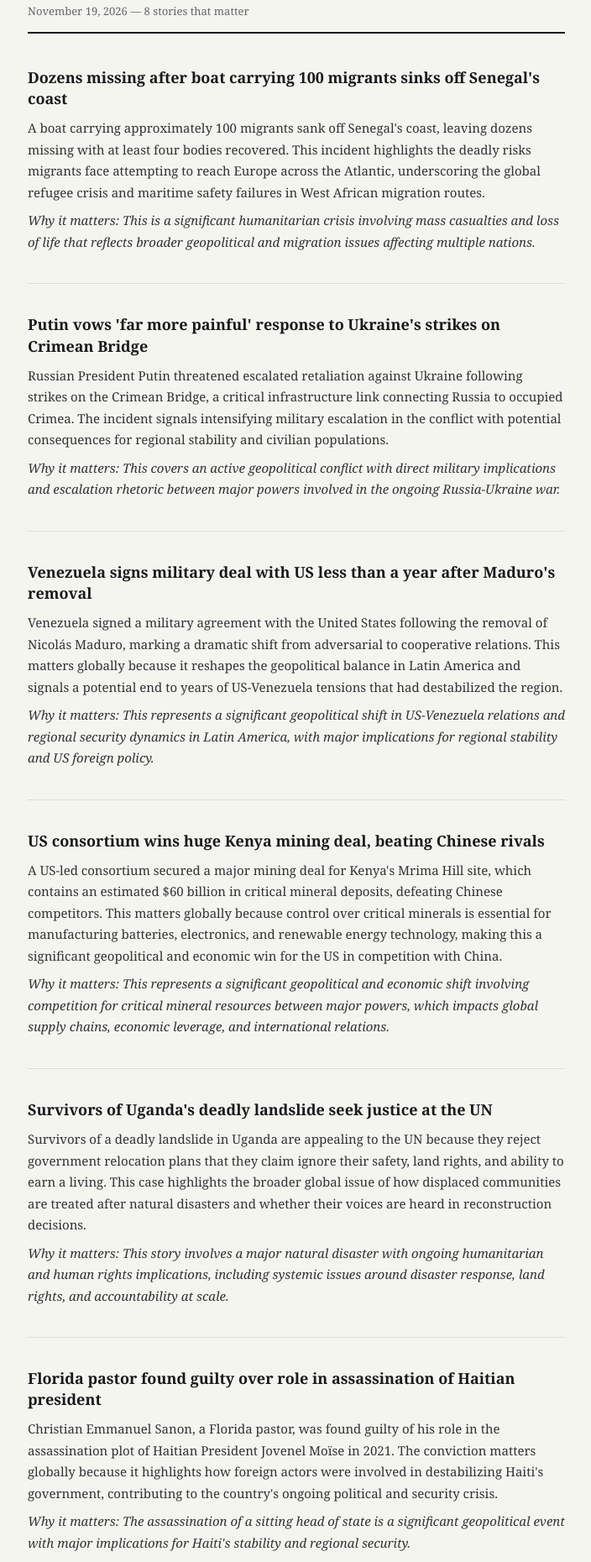
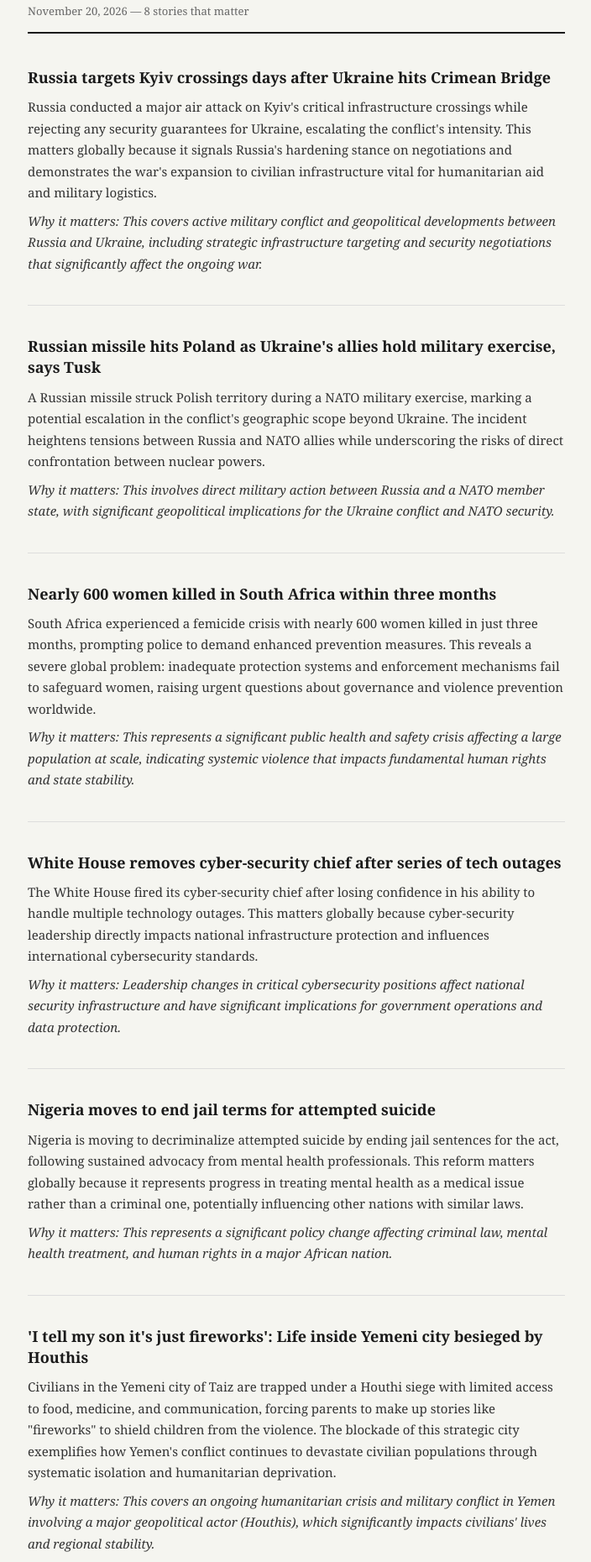
Before and after one commit to bm1815/essential-news, a plain HTML site: page index.html in a window 1280 px wide. Shown: the part 80-1940 px from the top of the page at 84% size, without its empty margins (287-991 px from the left). Drawn offline with Linux system fonts and the light colour scheme.

Commit message:
Update news 2026-11-20

```diff
--- a/index.html
+++ b/index.html
@@ -86,56 +86,56 @@
 
     <header>
         <h1>Essential News</h1>
-        <p>November 19, 2026 — 8 stories that matter</p>
+        <p>November 20, 2026 — 8 stories that matter</p>
     </header>
 
 
     <div class="story">
-        <h2><a href="https://www.bbc.co.uk/news/articles/c58j484089ewo?at_medium=RSS&at_campaign=rss" target="_blank">Dozens missing after boat carrying 100 migrants sinks off Senegal's coast</a></h2>
-        <p>A boat carrying approximately 100 migrants sank off Senegal's coast, leaving dozens missing with at least four bodies recovered. This incident highlights the deadly risks migrants face attempting to reach Europe across the Atlantic, underscoring the global refugee crisis and maritime safety failures in West African migration routes.</p>
-        <p class="reason">Why it matters: This is a significant humanitarian crisis involving mass casualties and loss of life that reflects broader geopolitical and migration issues affecting multiple nations.</p>
+        <h2><a href="https://www.bbc.co.uk/news/articles/c6x29gn4pdn9o?at_medium=RSS&at_campaign=rss" target="_blank">Russia targets Kyiv crossings days after Ukraine hits Crimean Bridge</a></h2>
+        <p>Russia conducted a major air attack on Kyiv's critical infrastructure crossings while rejecting any security guarantees for Ukraine, escalating the conflict's intensity. This matters globally because it signals Russia's hardening stance on negotiations and demonstrates the war's expansion to civilian infrastructure vital for humanitarian aid and military logistics.</p>
+        <p class="reason">Why it matters: This covers active military conflict and geopolitical developments between Russia and Ukraine, including strategic infrastructure targeting and security negotiations that significantly affect the ongoing war.</p>
     </div>
 
     <div class="story">
-        <h2><a href="https://www.bbc.co.uk/news/articles/cm879dqn3e1jo?at_medium=RSS&at_campaign=rss" target="_blank">Putin vows 'far more painful' response to Ukraine's strikes on Crimean Bridge</a></h2>
-        <p>Russian President Putin threatened escalated retaliation against Ukraine following strikes on the Crimean Bridge, a critical infrastructure link connecting Russia to occupied Crimea. The incident signals intensifying military escalation in the conflict with potential consequences for regional stability and civilian populations.</p>
-        <p class="reason">Why it matters: This covers an active geopolitical conflict with direct military implications and escalation rhetoric between major powers involved in the ongoing Russia-Ukraine war.</p>
+        <h2><a href="https://www.bbc.co.uk/news/articles/cqx2x9dklxnro?at_medium=RSS&at_campaign=rss" target="_blank">Russian missile hits Poland as Ukraine's allies hold military exercise, says Tusk</a></h2>
+        <p>A Russian missile struck Polish territory during a NATO military exercise, marking a potential escalation in the conflict's geographic scope beyond Ukraine. The incident heightens tensions between Russia and NATO allies while underscoring the risks of direct confrontation between nuclear powers.</p>
+        <p class="reason">Why it matters: This involves direct military action between Russia and a NATO member state, with significant geopolitical implications for the Ukraine conflict and NATO security.</p>
     </div>
 
     <div class="story">
-        <h2><a href="https://www.bbc.co.uk/news/articles/cmwy8pyqlq5vo?at_medium=RSS&at_campaign=rss" target="_blank">Venezuela signs military deal with US less than a year after Maduro's removal</a></h2>
-        <p>Venezuela signed a military agreement with the United States following the removal of Nicolás Maduro, marking a dramatic shift from adversarial to cooperative relations. This matters globally because it reshapes the geopolitical balance in Latin America and signals a potential end to years of US-Venezuela tensions that had destabilized the region.</p>
-        <p class="reason">Why it matters: This represents a significant geopolitical shift in US-Venezuela relations and regional security dynamics in Latin America, with major implications for regional stability and US foreign policy.</p>
+        <h2><a href="https://www.bbc.co.uk/news/articles/c69vwyjp0339o?at_medium=RSS&at_campaign=rss" target="_blank">Nearly 600 women killed in South Africa within three months</a></h2>
+        <p>South Africa experienced a femicide crisis with nearly 600 women killed in just three months, prompting police to demand enhanced prevention measures. This reveals a severe global problem: inadequate protection systems and enforcement mechanisms fail to safeguard women, raising urgent questions about governance and violence prevention worldwide.</p>
+        <p class="reason">Why it matters: This represents a significant public health and safety crisis affecting a large population at scale, indicating systemic violence that impacts fundamental human rights and state stability.</p>
     </div>
 
     <div class="story">
-        <h2><a href="https://www.bbc.co.uk/news/articles/cm9q84gp0gr3o?at_medium=RSS&at_campaign=rss" target="_blank">US consortium wins huge Kenya mining deal, beating Chinese rivals</a></h2>
-        <p>A US-led consortium secured a major mining deal for Kenya's Mrima Hill site, which contains an estimated $60 billion in critical mineral deposits, defeating Chinese competitors. This matters globally because control over critical minerals is essential for manufacturing batteries, electronics, and renewable energy technology, making this a significant geopolitical and economic win for the US in competition with China.</p>
-        <p class="reason">Why it matters: This represents a significant geopolitical and economic shift involving competition for critical mineral resources between major powers, which impacts global supply chains, economic leverage, and international relations.</p>
+        <h2><a href="https://www.bbc.co.uk/news/articles/cwz0k3nn5p5mo?at_medium=RSS&at_campaign=rss" target="_blank">White House removes cyber-security chief after series of tech outages</a></h2>
+        <p>The White House fired its cyber-security chief after losing confidence in his ability to handle multiple technology outages. This matters globally because cyber-security leadership directly impacts national infrastructure protection and influences international cybersecurity standards.</p>
+        <p class="reason">Why it matters: Leadership changes in critical cybersecurity positions affect national security infrastructure and have significant implications for government operations and data protection.</p>
     </div>
 
     <div class="story">
-        <h2><a href="https://www.bbc.co.uk/news/articles/c920xgxp5785o?at_medium=RSS&at_campaign=rss" target="_blank">Survivors of Uganda's deadly landslide seek justice at the UN</a></h2>
-        <p>Survivors of a deadly landslide in Uganda are appealing to the UN because they reject government relocation plans that they claim ignore their safety, land rights, and ability to earn a living. This case highlights the broader global issue of how displaced communities are treated after natural disasters and whether their voices are heard in reconstruction decisions.</p>
-        <p class="reason">Why it matters: This story involves a major natural disaster with ongoing humanitarian and human rights implications, including systemic issues around disaster response, land rights, and accountability at scale.</p>
+        <h2><a href="https://www.bbc.co.uk/news/articles/cm3rgnvxj339o?at_medium=RSS&at_campaign=rss" target="_blank">Nigeria moves to end jail terms for attempted suicide</a></h2>
+        <p>Nigeria is moving to decriminalize attempted suicide by ending jail sentences for the act, following sustained advocacy from mental health professionals. This reform matters globally because it represents progress in treating mental health as a medical issue rather than a criminal one, potentially influencing other nations with similar laws.</p>
+        <p class="reason">Why it matters: This represents a significant policy change affecting criminal law, mental health treatment, and human rights in a major African nation.</p>
     </div>
 
     <div class="story">
-        <h2><a href="https://www.bbc.co.uk/news/articles/cm702q0lg50po?at_medium=RSS&at_campaign=rss" target="_blank">Florida pastor found guilty over role in assassination of Haitian president</a></h2>
-        <p>Christian Emmanuel Sanon, a Florida pastor, was found guilty of his role in the assassination plot of Haitian President Jovenel Moïse in 2021. The conviction matters globally because it highlights how foreign actors were involved in destabilizing Haiti's government, contributing to the country's ongoing political and security crisis.</p>
-        <p class="reason">Why it matters: The assassination of a sitting head of state is a significant geopolitical event with major implications for Haiti's stability and regional security.</p>
+        <h2><a href="https://www.bbc.co.uk/news/articles/cx7v2d8q879eo?at_medium=RSS&at_campaign=rss" target="_blank">'I tell my son it's just fireworks': Life inside Yemeni city besieged by Houthis</a></h2>
+        <p>Civilians in the Yemeni city of Taiz are trapped under a Houthi siege with limited access to food, medicine, and communication, forcing parents to make up stories like "fireworks" to shield children from the violence. The blockade of this strategic city exemplifies how Yemen's conflict continues to devastate civilian populations through systematic isolation and humanitarian deprivation.</p>
+        <p class="reason">Why it matters: This covers an ongoing humanitarian crisis and military conflict in Yemen involving a major geopolitical actor (Houthis), which significantly impacts civilians' lives and regional stability.</p>
     </div>
 
     <div class="story">
-        <h2><a href="https://www.bbc.co.uk/news/articles/cw8r7510degno?at_medium=RSS&at_campaign=rss" target="_blank">Israeli military completes ground operation in Gaza beyond Yellow Line</a></h2>
-        <p>Israeli forces conducted a ground operation in Gaza beyond the designated Yellow Line to dismantle what they called a "terror tunnel," which Hamas denounced as a ceasefire violation. The incident highlights escalating tensions and conflicting interpretations of ceasefire terms between the two sides, with potential implications for the fragility of any Gaza peace agreement.</p>
-        <p class="reason">Why it matters: This involves an active geopolitical conflict with potential ceasefire violations that could escalate regional tensions and impact ongoing peace negotiations.</p>
+        <h2><a href="https://www.bbc.co.uk/news/articles/ckzd9nln5e6go?at_medium=RSS&at_campaign=rss" target="_blank">Europe ready for talks with Russia on ending war in Ukraine, leaders say</a></h2>
+        <p>European leaders announced they have adopted a unified negotiating stance toward Russia regarding the Ukraine war at a Berlin summit. This matters globally because a coordinated European approach could significantly influence the terms and feasibility of peace negotiations that would reshape the geopolitical landscape.</p>
+        <p class="reason">Why it matters: This covers potential geopolitical negotiations to end an ongoing major war affecting global security, energy markets, and millions of people across Europe.</p>
     </div>
 
     <div class="story">
-        <h2><a href="https://www.bbc.co.uk/news/articles/cm9q8j2z3gg8o?at_medium=RSS&at_campaign=rss" target="_blank">Elon Musk says record $446m spending on US midterms was 'pretty foolish'</a></h2>
-        <p>Elon Musk acknowledged that his record $446 million spending on the 2024 US midterm elections was misguided, while clarifying he doesn't align with the Trump-linked MAGA movement. This matters globally because Musk's unprecedented political spending and shifting stance reveal tensions between tech billionaires and political movements, potentially influencing future campaign finance strategies and tech industry political engagement.</p>
-        <p class="reason">Why it matters: This concerns significant political spending and influence by a major billionaire in US elections, which raises questions about money in politics and impacts democratic processes at scale.</p>
+        <h2><a href="https://www.bbc.co.uk/news/articles/c3x29ggenz12o?at_medium=RSS&at_campaign=rss" target="_blank">Anthropic becomes one of world's most valuable public companies in stock market debut</a></h2>
+        <p>Anthropic went public on the stock market, becoming one of the world's most valuable companies and the first purely AI-focused company to achieve public status. This debut serves as a critical benchmark for how markets value AI companies and signals broader investor confidence in the artificial intelligence sector.</p>
+        <p class="reason">Why it matters: The public listing of a major AI company represents a significant economic shift and sets precedent for the AI industry's future, with implications for tech investment, regulation, and the development trajectory of artificial intelligence technology.</p>
     </div>
 
 
```
